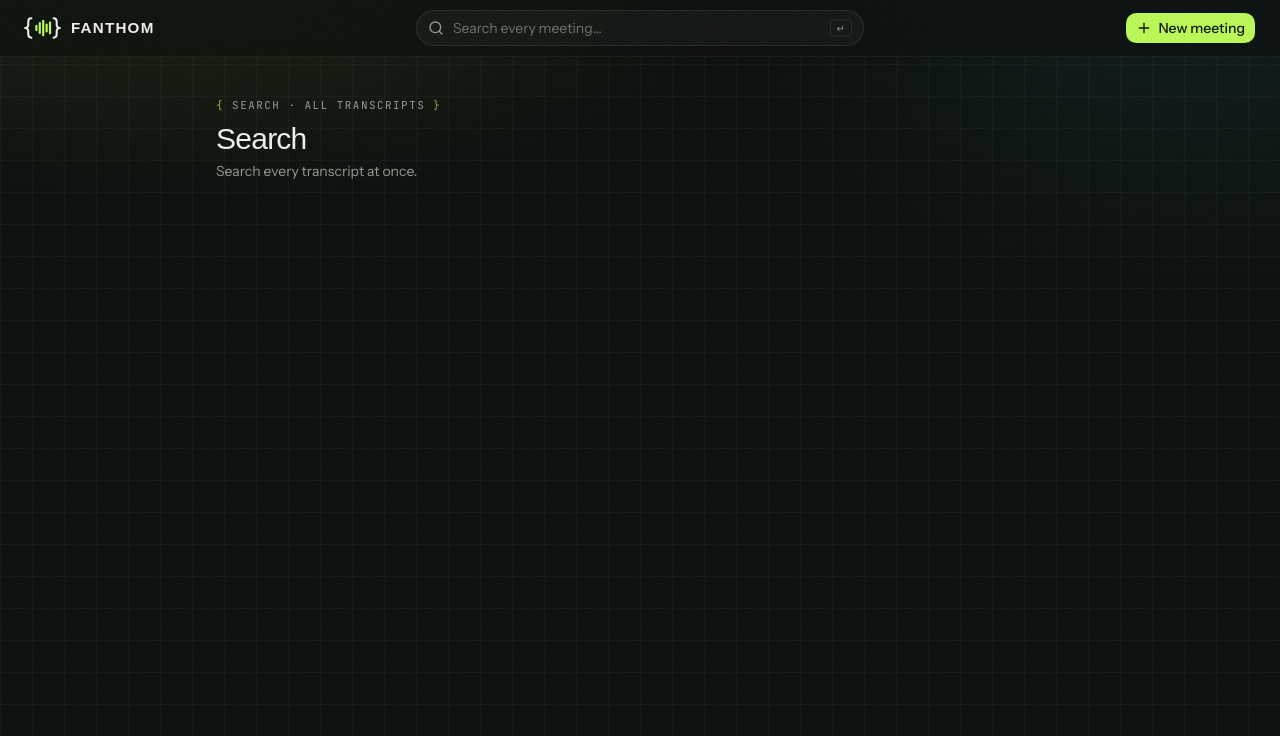
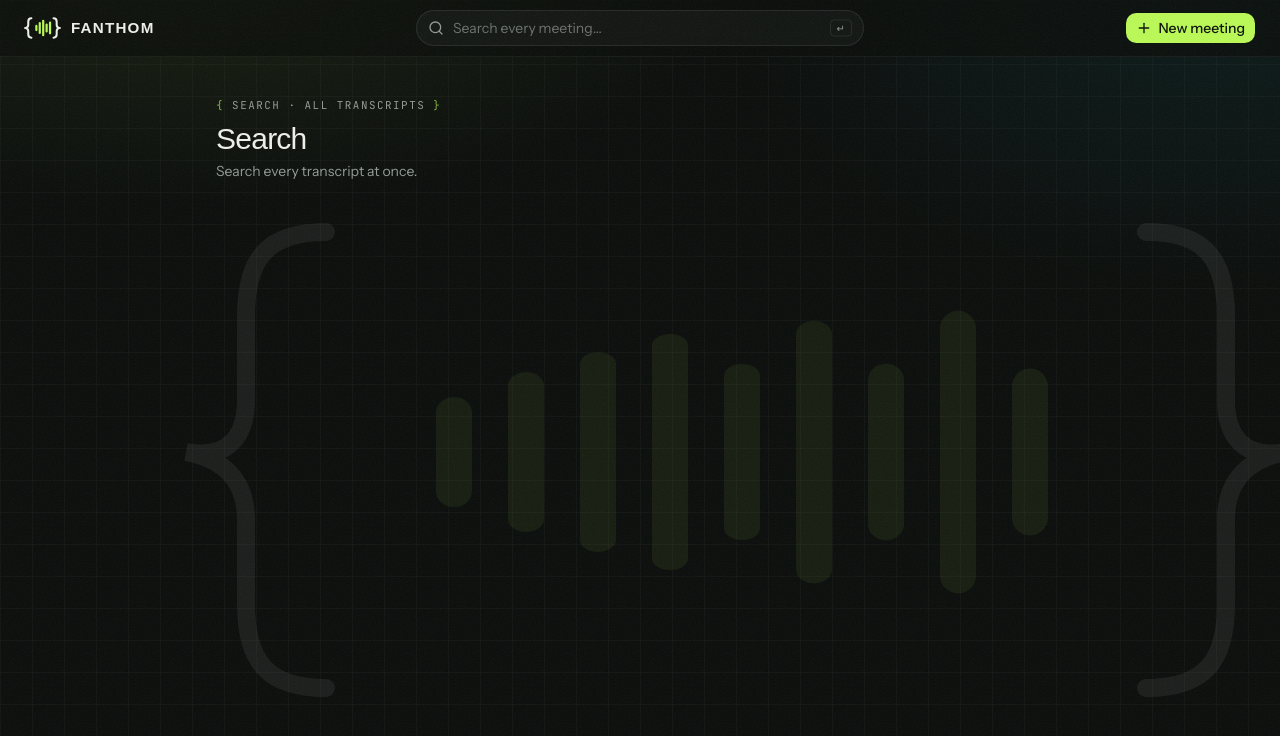
Before and after one commit to abdullah-farhan-1/fanthom-ai, a Next.js app: page /search in a window 1280 px wide. Shown: the top 736 px of the page. Built offline with nearby package versions, Linux system fonts and the light colour scheme; a web font is replaced by a local one.

Commit message:
Add a faint brand mark behind the content
A large { ılılı } at 7% opacity, fixed between the grid and the
content, with bars that breathe slowly (static under reduced motion).
Decorative only: no pointer events, hidden from assistive tech.

Co-Authored-By: Claude Opus 5.5 <noreply@anthropic.com>

```diff
--- a/src/app/globals.css
+++ b/src/app/globals.css
@@ -207,3 +207,17 @@
 @media (prefers-reduced-motion: reduce) {
   .skeleton, .listen-bar { animation: none; }
 }
+
+/* Background brand mark: bars breathe very slowly. */
+@keyframes breathe {
+  0%, 100% { transform: scaleY(1); }
+  50% { transform: scaleY(0.62); }
+}
+.backdrop-bar {
+  transform-box: fill-box;
+  transform-origin: center;
+  animation: breathe 7s ease-in-out infinite;
+}
+@media (prefers-reduced-motion: reduce) {
+  .backdrop-bar { animation: none; }
+}
--- a/src/app/layout.tsx
+++ b/src/app/layout.tsx
@@ -3,6 +3,7 @@ import { Instrument_Sans, JetBrains_Mono, Unbounded } from "next/font/google";
 import { Toaster } from "@/components/ui/sonner";
 import { TooltipProvider } from "@/components/ui/tooltip";
 import { AppHeader } from "@/components/app-header";
+import { BackdropMark } from "@/components/backdrop-mark";
 import "./globals.css";
 
 const body = Instrument_Sans({ variable: "--font-body", subsets: ["latin"] });
@@ -18,6 +19,7 @@ export default function RootLayout({ children }: LayoutProps<"/">) {
   return (
     <html lang="en" className={`dark ${body.variable} ${code.variable} ${display.variable} h-full antialiased`}>
       <body className="signal-bg min-h-full flex flex-col">
+        <BackdropMark />
         <TooltipProvider>
           <AppHeader />
           <main className="flex-1">{children}</main>
--- /dev/null
+++ b/src/components/backdrop-mark.tsx
@@ -0,0 +1,39 @@
+// A huge, faint brand mark { ılılı } fixed behind the content and in front of the grid.
+// Purely decorative: no pointer events, hidden from assistive tech.
+const BARS = [0.34, 0.58, 0.82, 1, 0.7, 0.9, 0.52, 0.76, 0.44];
+
+export function BackdropMark() {
+  return (
+    <div aria-hidden className="pointer-events-none fixed inset-0 -z-10 flex items-center justify-center overflow-hidden">
+      <svg viewBox="0 0 600 260" className="w-[min(1200px,130vw)] translate-x-[8%] translate-y-[10%] opacity-[0.07]" fill="none">
+        <path
+          d="M95 20c-30 0-40 14-40 42v42c0 18-9 30-30 26 21 4 30 16 30 34v42c0 28 10 42 40 42"
+          stroke="white"
+          strokeWidth="9"
+          strokeLinecap="round"
+        />
+        <path
+          d="M505 20c30 0 40 14 40 42v42c0 18 9 30 30 26-21 4-30 16-30 34v42c0 28-10 42-40 42"
+          stroke="white"
+          strokeWidth="9"
+          strokeLinecap="round"
+        />
+        {BARS.map((h, i) => {
+          const height = 190 * h;
+          return (
+            <rect
+              key={i}
+              x={150 + i * 36}
+              y={130 - height / 2}
+              width="18"
+              height={height}
+              rx="9"
+              className="backdrop-bar fill-brand"
+              style={{ animationDelay: `${i * 0.7}s` }}
+            />
+          );
+        })}
+      </svg>
+    </div>
+  );
+}
```
Also changed, not shown: .agent-logs/2026-10-02_12-16-34_ab8b0d55-a01f-4c8d-8e3b-15b6ca92a82e.md.
